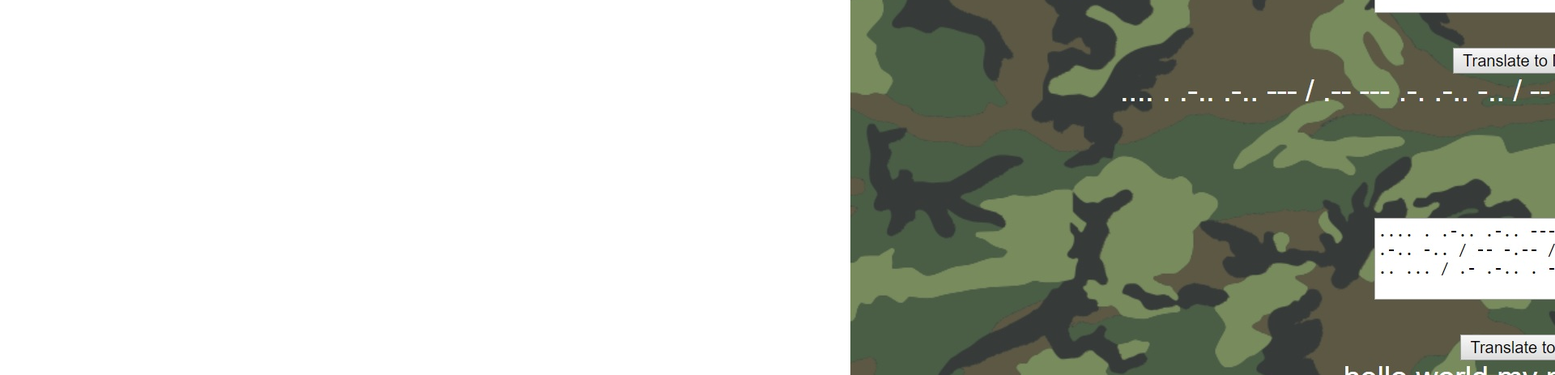
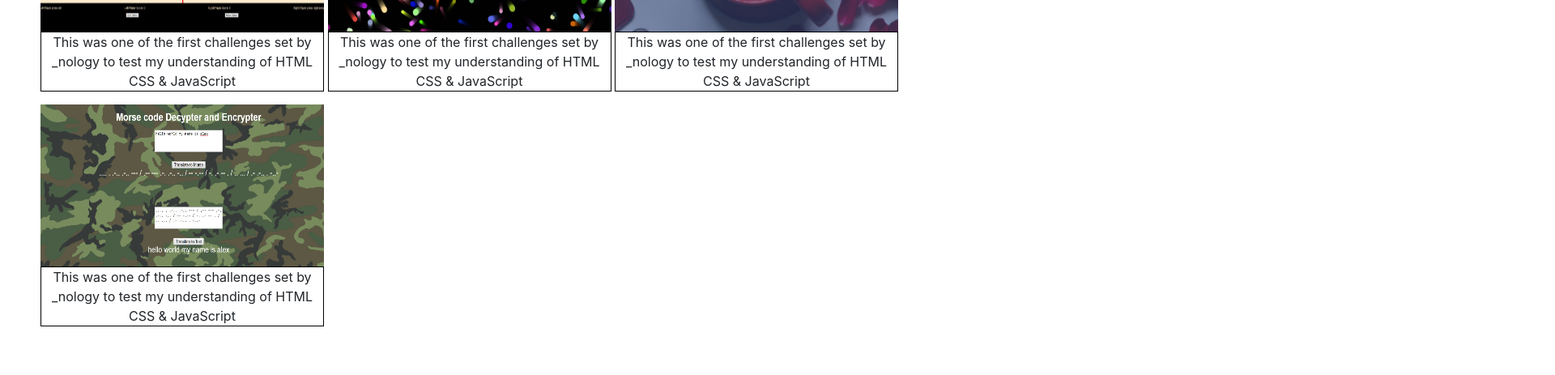
Before and after one commit to alexmills24/portfolio, a website: page index.html in a window 1280 px wide. Shown: the part 1049-1512 px from the top of the page at 81% size, 1920 px wide, since content can reach past the window. Drawn offline with nearby package versions, Linux system fonts and the light colour scheme.

Commit message:
styling added to portfolio items

```diff
--- a/index.html
+++ b/index.html
@@ -50,6 +50,10 @@
               ><p>View Github</p></a
             >
           </div>
+          <p class="description">
+            This was one of the first challenges set by _nology to test my
+            understanding of HTML CSS & JavaScript
+          </p>
         </div>
 
         <div class="hover-box">
@@ -71,6 +75,10 @@
               ><p>View Github</p></a
             >
           </div>
+          <p class="description">
+            This was one of the first challenges set by _nology to test my
+            understanding of HTML CSS & JavaScript
+          </p>
         </div>
 
         <div class="hover-box">
@@ -90,6 +98,10 @@
               ><p>View Github</p></a
             >
           </div>
+          <p class="description">
+            This was one of the first challenges set by _nology to test my
+            understanding of HTML CSS & JavaScript
+          </p>
         </div>
 
         <div class="hover-box">
@@ -99,7 +111,7 @@
             class="hover-box-layer_bottom"
           />
           <div class="hover-box-layer_top">
-            <h3 style="color: white">In Collaboration</h3>
+            <h3 style="color: white">Morse Code</h3>
             <a
               class="portfolio-links"
               href="https://morse-code.alexandermills.site/"
@@ -111,9 +123,14 @@
               ><p>View Github</p></a
             >
           </div>
+          <p class="description">
+            This was one of the first challenges set by _nology to test my
+            understanding of HTML CSS & JavaScript
+          </p>
         </div>
       </section>
     </main>
+
     <footer id="contact">
       <a href="https://www.linkedin.com/in/alexander-mills-2a1a63198/"
         ><i class="fab fa-linkedin fa-4x"></i
--- a/main.css
+++ b/main.css
@@ -43,7 +43,8 @@ h3 {
 
 #tug-of-war,
 #bouncing-balls,
-#in-collaboration {
+#in-collaboration,
+#morsecode {
   height: 200px;
   width: 350px;
 }
@@ -80,6 +81,7 @@ footer {
 .hover-box-layer_bottom {
   position: relative;
   display: inline-block;
+  width: 350px;
 }
 
 .hover-box-layer_top {
@@ -90,6 +92,7 @@ footer {
   bottom: 0;
   left: 0;
   text-align: center;
+  width: 350px;
 }
 
 .hover-box-layer_top:hover {
@@ -106,8 +109,15 @@ a > i:hover {
 }
 
 #portfolio-items {
-  display: flex;
-  justify-content: space-between;
+  display: grid inline-block;
+  align-content: center;
+  margin: 50px;
+}
+
+.description {
+  border: 1px solid black;
+  text-align: center;
+  width: 350px;
 }
 
 @media only screen and (max-width: 600px) {
```
